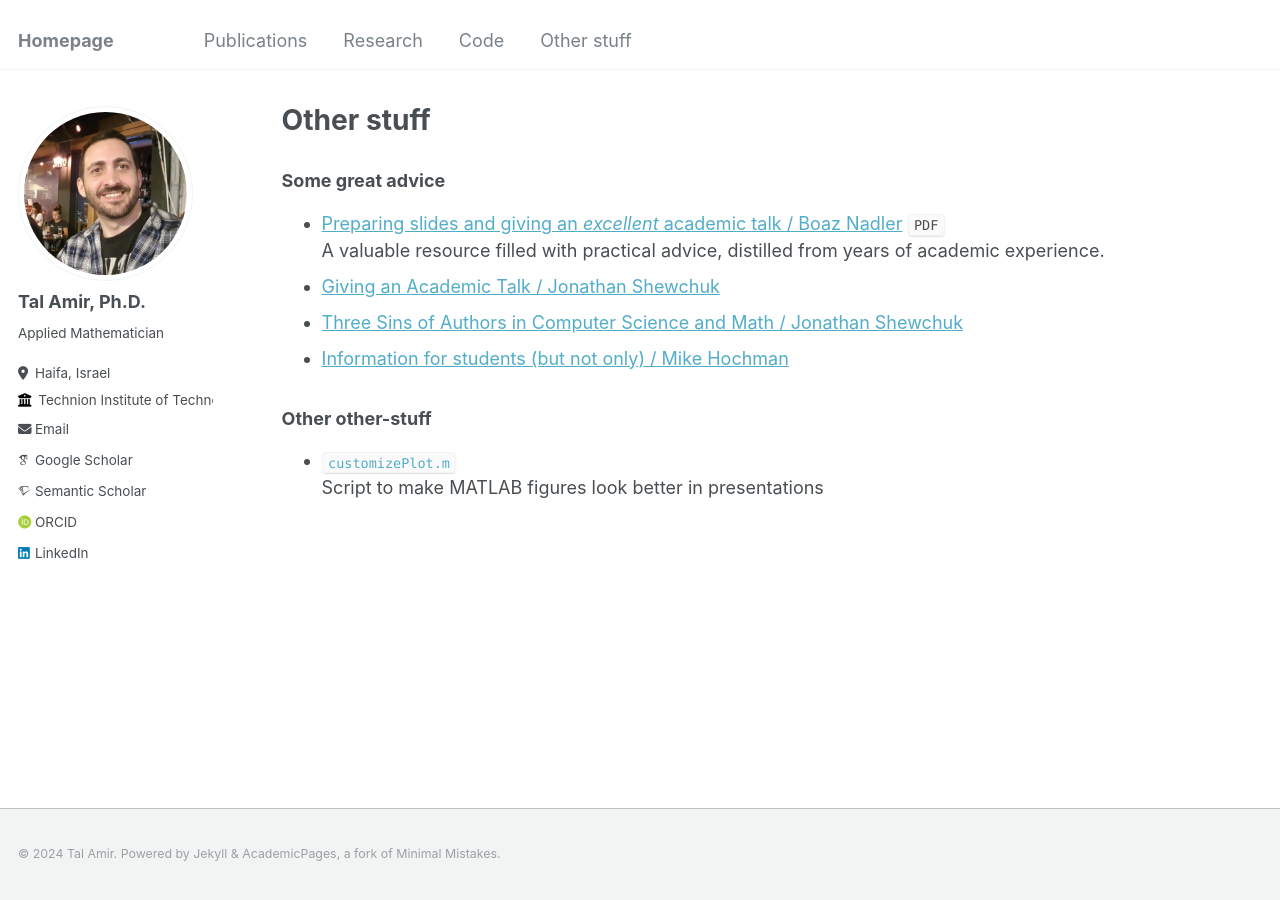
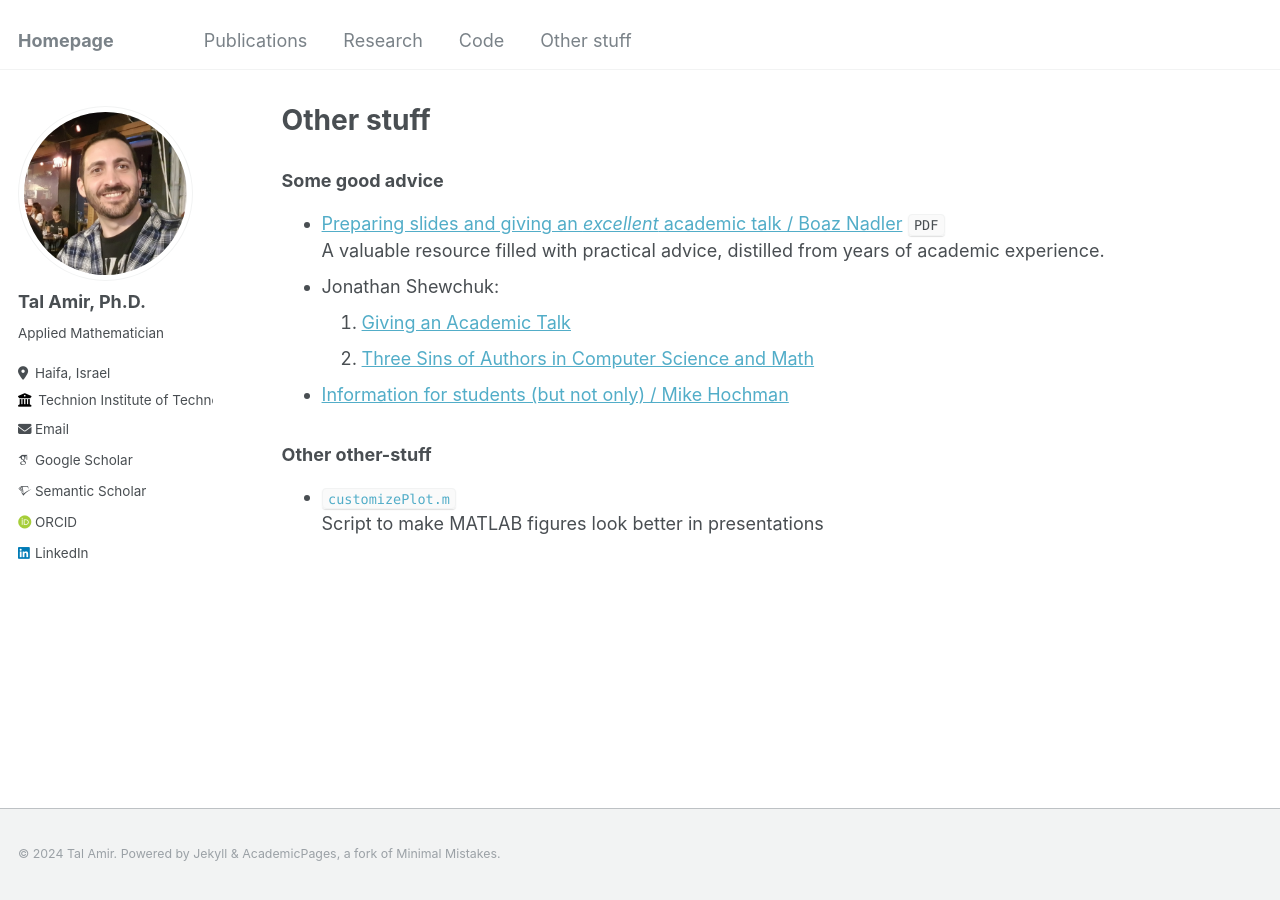
Before and after one commit to tal-amir/tal-amir.github.io, a Jekyll site: the page built from _pages/otherstuff.md, in a window 1280 px wide. Built offline with Jekyll 4.4.1, drawn with Linux system fonts in a browser that asks for light colours; some web fonts are replaced.

Commit message:
Update otherstuff.md

```diff
--- a/_pages/otherstuff.md
+++ b/_pages/otherstuff.md
@@ -7,11 +7,12 @@ author_profile: true
 
 {% include base_path %}
 
-### Some great advice
+### Some good advice
 - [Preparing slides and giving an _excellent_ academic talk / Boaz Nadler](https://tal-amir.github.io/files/Preparing slides and giving an excellent academic talk [Boaz Nadler].pdf) `PDF`
   A valuable resource filled with practical advice, distilled from years of academic experience.
-- [Giving an Academic Talk / Jonathan Shewchuk](https://people.eecs.berkeley.edu/~jrs/speaking.html)
-- [Three Sins of Authors in Computer Science and Math / Jonathan Shewchuk](http://www.cs.cmu.edu/~jrs/sins.html)
+- Jonathan Shewchuk:
+  1. [Giving an Academic Talk](https://people.eecs.berkeley.edu/~jrs/speaking.html)
+  2. [Three Sins of Authors in Computer Science and Math](http://www.cs.cmu.edu/~jrs/sins.html)
 - [Information for students (but not only) / Mike Hochman](http://math.huji.ac.il/~mhochman/info-for-students.html)
 
 ### Other other-stuff
```
